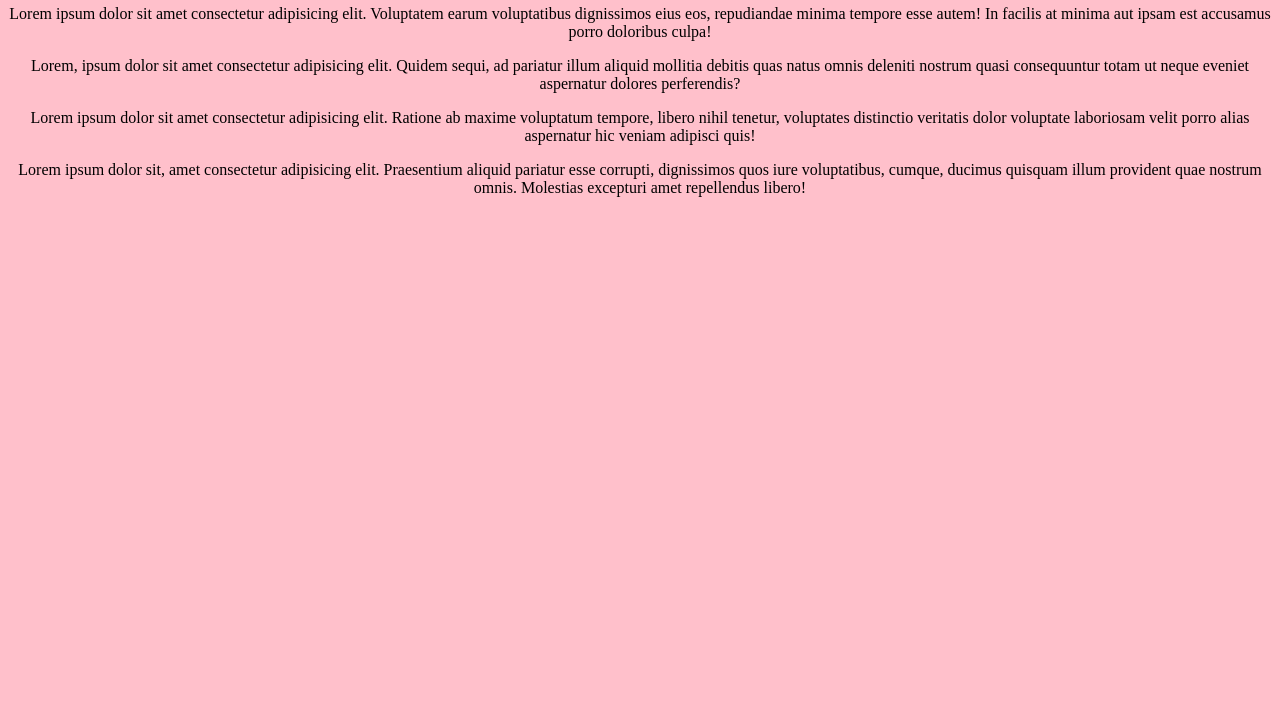
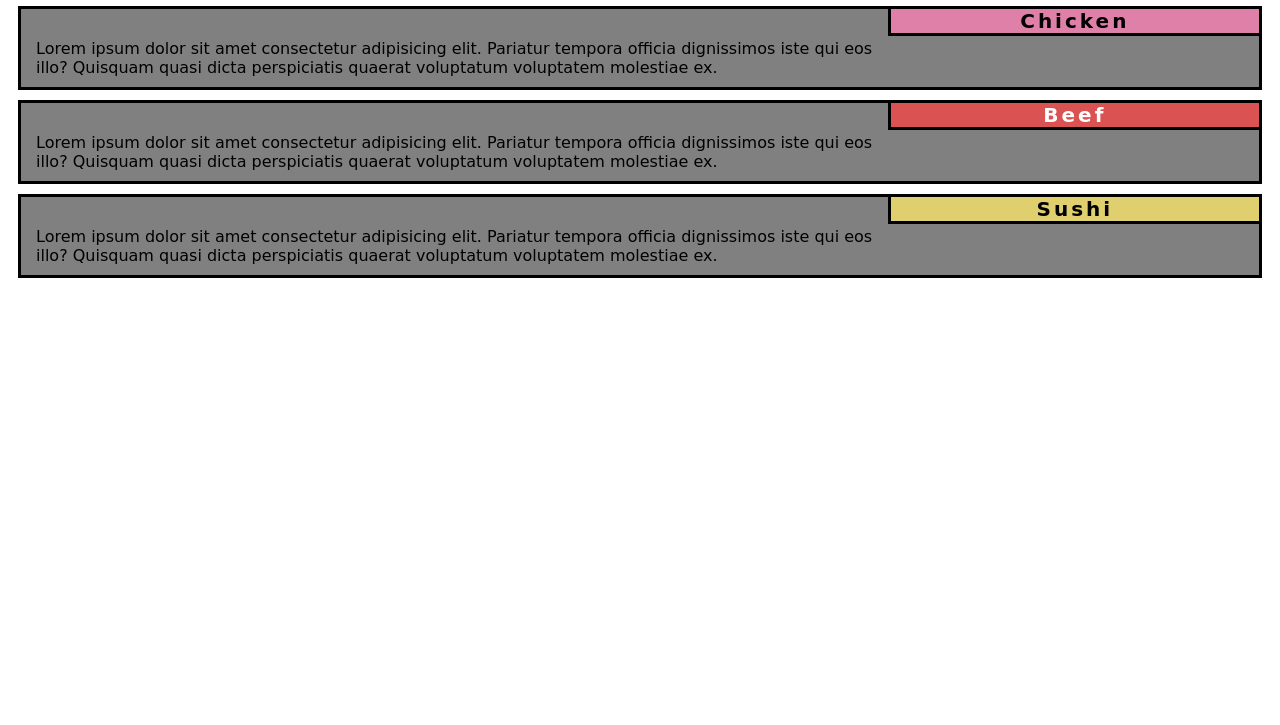
Before and after one commit to VovaSirotuk/VovaSirotuk, a plain HTML site: page index.html in a window 1280 px wide. Shown: the part 75-800 px from the top of the page. Drawn offline with Linux system fonts and the light colour scheme.

Commit message:
Add files via upload

```diff
--- a/index.html
+++ b/index.html
@@ -8,10 +8,41 @@
     <title>COURSERA-COURSE</title>
 </head>
 <body>
-    <h1>Coursera</h1>
-    <p>Lorem ipsum dolor sit amet consectetur adipisicing elit. Voluptatem earum voluptatibus dignissimos eius eos, repudiandae minima tempore esse autem! In facilis at minima aut ipsam est accusamus porro doloribus culpa! </p>
-    <p>Lorem, ipsum dolor sit amet consectetur adipisicing elit. Quidem sequi, ad pariatur illum aliquid mollitia debitis quas natus omnis deleniti nostrum quasi consequuntur totam ut neque eveniet aspernatur dolores perferendis? </p>
-    <p>Lorem ipsum dolor sit amet consectetur adipisicing elit. Ratione ab maxime voluptatum tempore, libero nihil tenetur, voluptates distinctio veritatis dolor voluptate laboriosam velit porro alias aspernatur hic veniam adipisci quis! </p>
-    <p>Lorem ipsum dolor sit, amet consectetur adipisicing elit. Praesentium aliquid pariatur esse corrupti, dignissimos quos iure voluptatibus, cumque, ducimus quisquam illum provident quae nostrum omnis. Molestias excepturi amet repellendus libero!</p>
+    <h1>Our menu</h1>
+
+    <div class="div1">
+        <section>
+            <h2 class="chicken">Chicken</h2>
+            <p>
+                Lorem ipsum dolor sit amet consectetur adipisicing elit. Pariatur tempora officia dignissimos iste qui
+                eos illo? Quisquam quasi dicta perspiciatis quaerat voluptatum voluptatem molestiae ex.
+            </p>
+        </section>
+    </div>
+
+    <div class="div2">
+        <section>
+            <h2 class="beef">Beef</h2>
+            <p>
+                Lorem ipsum dolor sit amet consectetur adipisicing elit. Pariatur tempora officia dignissimos iste qui
+                eos illo? Quisquam quasi dicta perspiciatis quaerat voluptatum voluptatem molestiae ex.
+            </p>
+        </section>
+    </div>
+
+    <div class="div3">
+        <section>
+            <h2 class="sushi">Sushi</h2>
+            <p>
+                Lorem ipsum dolor sit amet consectetur adipisicing elit. Pariatur tempora officia dignissimos iste qui
+                eos illo? Quisquam quasi dicta perspiciatis quaerat voluptatum voluptatem molestiae ex.
+            </p>
+        </section>
+    </div>
+
+
+</body>
+</div>
+</div>
 </body>
 </html>
--- a/styles.css
+++ b/styles.css
@@ -1,6 +1,110 @@
-body{
-    margin: 0;
-    background: pink;
+/********** Base styles **********/
+* {
+    box-sizing: border-box;
+    font-family: 'Balsamiq Sans', cursive;
+}
+
+h1 {
     text-align: center;
-    font-size: medium;
 }
+
+h2 {
+    float: right;
+    width: 30%;
+    margin-top: 0px;
+    font-size: 125%;
+    text-align: center;
+    border-left: 3px solid black;
+    border-bottom: 3px solid black;
+}
+
+.chicken {
+    background-color: #df80a8;
+    letter-spacing: 3px;
+}
+
+.beef {
+    background-color: #da5252;
+    color: white;
+    letter-spacing: 3px;
+}
+
+.sushi {
+    background-color: #dfcf6f;
+    letter-spacing: 3px;
+}
+
+section {
+    display: block;
+    border: 3px solid black;
+    margin: 10px;
+    height: auto;
+    background-color: grey;
+}
+
+p {
+    margin-right: 15px;
+    margin-left: 15px;
+    margin-bottom: 10px;
+    margin-top: 30px;
+    color: black;
+}
+
+/********** Desktop devices only **********/
+@media (min-width: 992px) {
+
+    .block1,
+    .block2,
+    .block3 {
+        float: left;
+    }
+
+    .block1 {
+        width: 33.33%;
+    }
+
+    .block2 {
+        width: 33.33%;
+    }
+
+    .block3 {
+        width: 33.33%;
+    }
+}
+
+/********** Tablet devices only **********/
+@media (min-width: 768px) and (max-width: 991px) {
+
+    .block1,
+    .block2,
+    .block3 {
+        float: left;
+    }
+
+    .block1 {
+        width: 50%;
+    }
+
+    .block2 {
+        width: 50%;
+    }
+
+    .block3 {
+        width: 100%;
+    }
+}
+
+/********** Mobile devices only **********/
+@media (max-width: 767px) {
+    .block1 {
+        width: 100%;
+    }
+
+    .block2 {
+        width: 100%;
+    }
+
+    .block3 {
+        width: 100%;
+    }
+}
```
